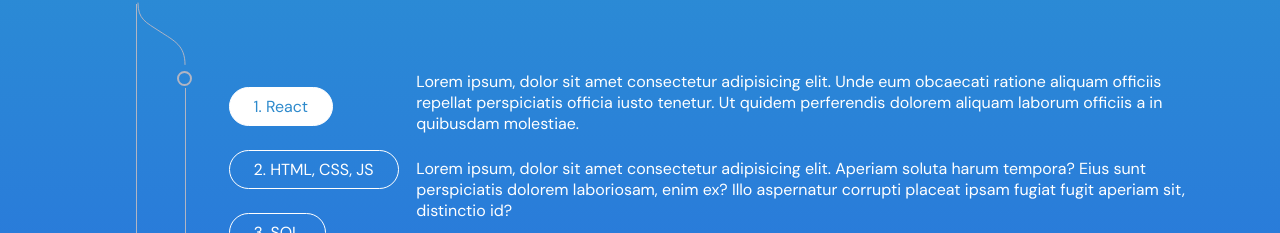
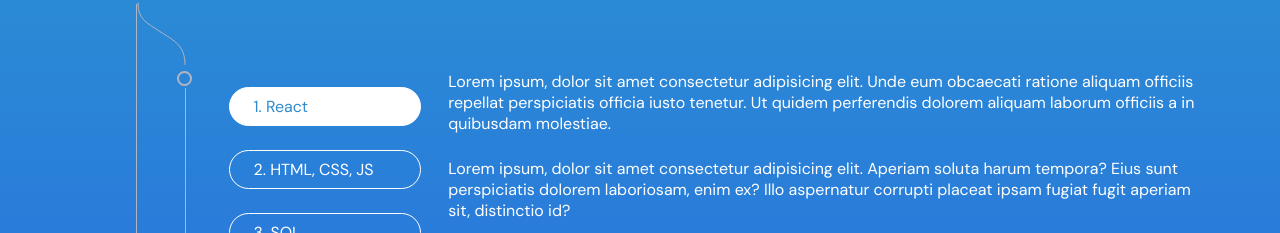
Before and after one commit to kervyntan/kervyntan.github.io, a React (Create React App) app: page /about in a window 1280 px wide. Shown: the part 719-952 px from the top of the page. Built offline with nearby package versions, Linux system fonts and the light colour scheme; a web font is replaced by a local one.

Commit message:
updated width of skills labels and margin for paragraph

```diff
--- a/src/assets/styles.css
+++ b/src/assets/styles.css
@@ -523,6 +523,8 @@ li:hover {
 
 .git__branch__circle__right__para {
   color: var(--clr-text);
+  margin-left: 2rem;
+  animation: textFadeIn 0.5s ease-in forwards;
 }
 
 /* .btn:is(.skill),
@@ -554,11 +556,13 @@ input[type="radio"] {
 
 label {
   display: inline-block;
+  width: 100%;
   background: transparent;
   border: 1px solid var(--clr-text);
   padding-block: 0.5rem;
   padding-inline: 1.5rem;
   border-radius: 2rem;
+  /* margin-right : 1rem; */
   cursor: pointer;
 }
 
@@ -602,6 +606,16 @@ input:checked + label {
 
   100% {
     transform: translateX(0);
+  }
+}
+
+@keyframes textFadeIn {
+  0% {
+    opacity: 0;
+  }
+
+  100% {
+    opacity: 1;
   }
 }
 
--- a/src/components/About.jsx
+++ b/src/components/About.jsx
@@ -10,6 +10,9 @@ const About = () => {
   // onClick -> should:
   // 1. add a class to allow for inputto be white
   // 2. appropriate text should fade in for the specific skill
+
+  // storing value of each skill in 1 state
+  // update each value as true or false
   const [skillChecked, setSkillChecked] = useState({
     "1": true,
     "2": false,
@@ -27,7 +30,6 @@ const About = () => {
   //   }
   // }
   const showSkillHandler = (e) => {
-    console.log(e.target.checked);
     if (e.target.checked) {
       // if (e.target.id === "skill 1") {
       //   setSkillOneChecked(!skillOneChecked);
```
